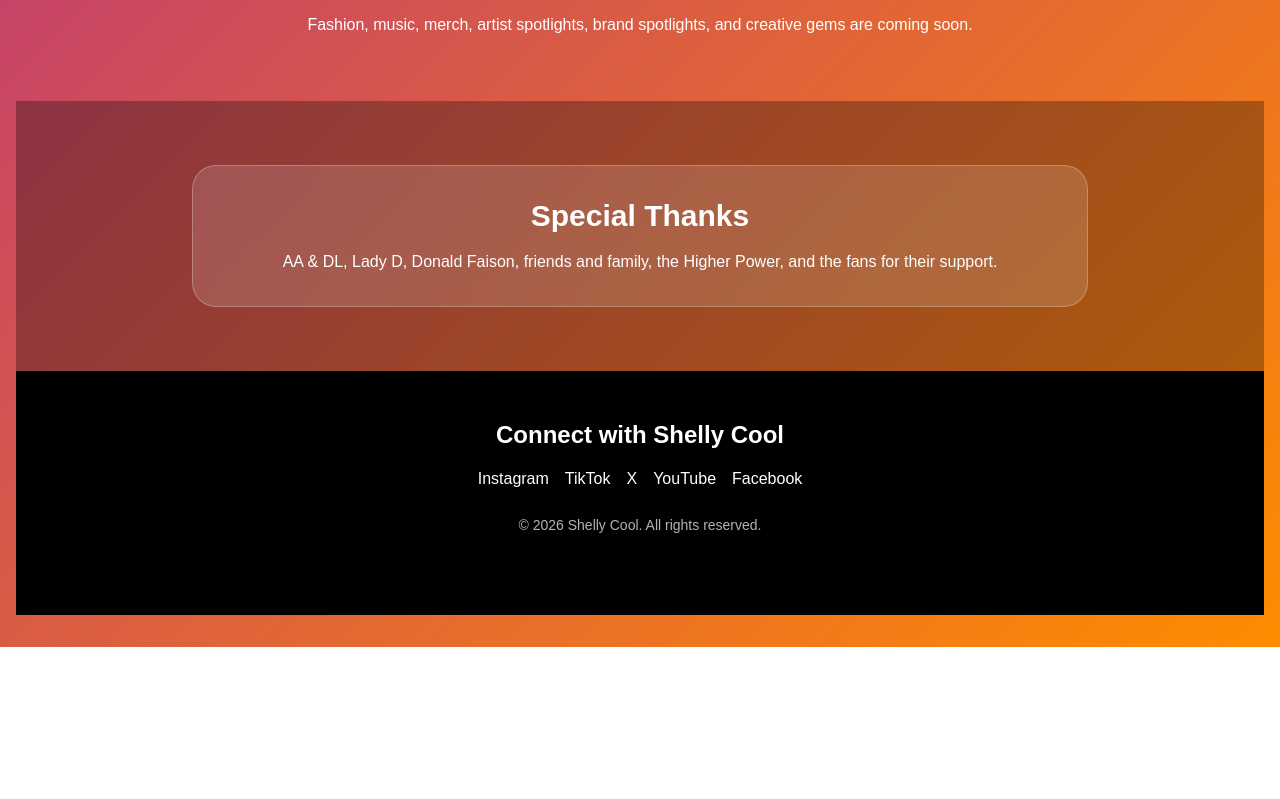
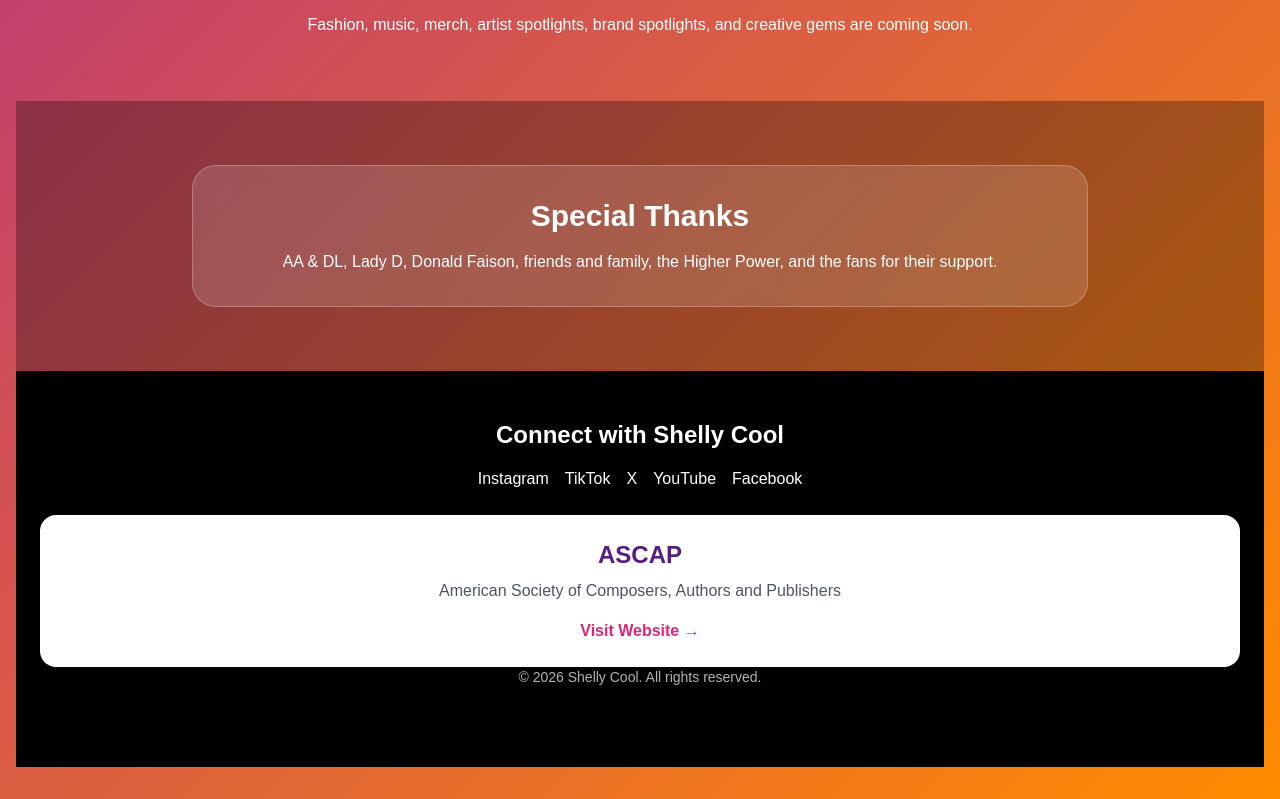
Before and after one commit to mesahackone/my-website, a plain HTML site: page index.html in a window 1280 px wide. Shown: the part 5259-6058 px from the top of the page. Before the commit the page ends 5906 px from the top, so only its background shows below. Drawn offline with nearby package versions, Linux system fonts and the light colour scheme; a script that the page names is missing.

Commit message:
Add ASCAP footer link and description
Added ASCAP link with description and styling.

```diff
--- a/index.html
+++ b/index.html
@@ -560,7 +560,24 @@
 <a href="https://x.com/shellycoolsingr">X</a>
 <a href="https://youtube.com/@rhythmrichesradiance">YouTube</a>
 <a href="https://facebook.com/myfantasticpeople">Facebook</a>
-</div>
+</div><a
+  href="https://www.ascap.com/"
+  target="_blank"
+  rel="noopener noreferrer"
+  class="block rounded-2xl bg-white p-6 shadow transition hover:shadow-lg"
+>
+  <h3 class="mb-2 text-2xl font-bold text-purple-900">
+    ASCAP
+  </h3>
+
+  <p class="mb-4 text-gray-600">
+    American Society of Composers, Authors and Publishers
+  </p>
+
+  <span class="font-bold text-pink-600">
+    Visit Website →
+  </span>
+</a>
 <p class="text-sm text-white/70">© 2026 Shelly Cool. All rights reserved.</p>
 </footer>
 
```
